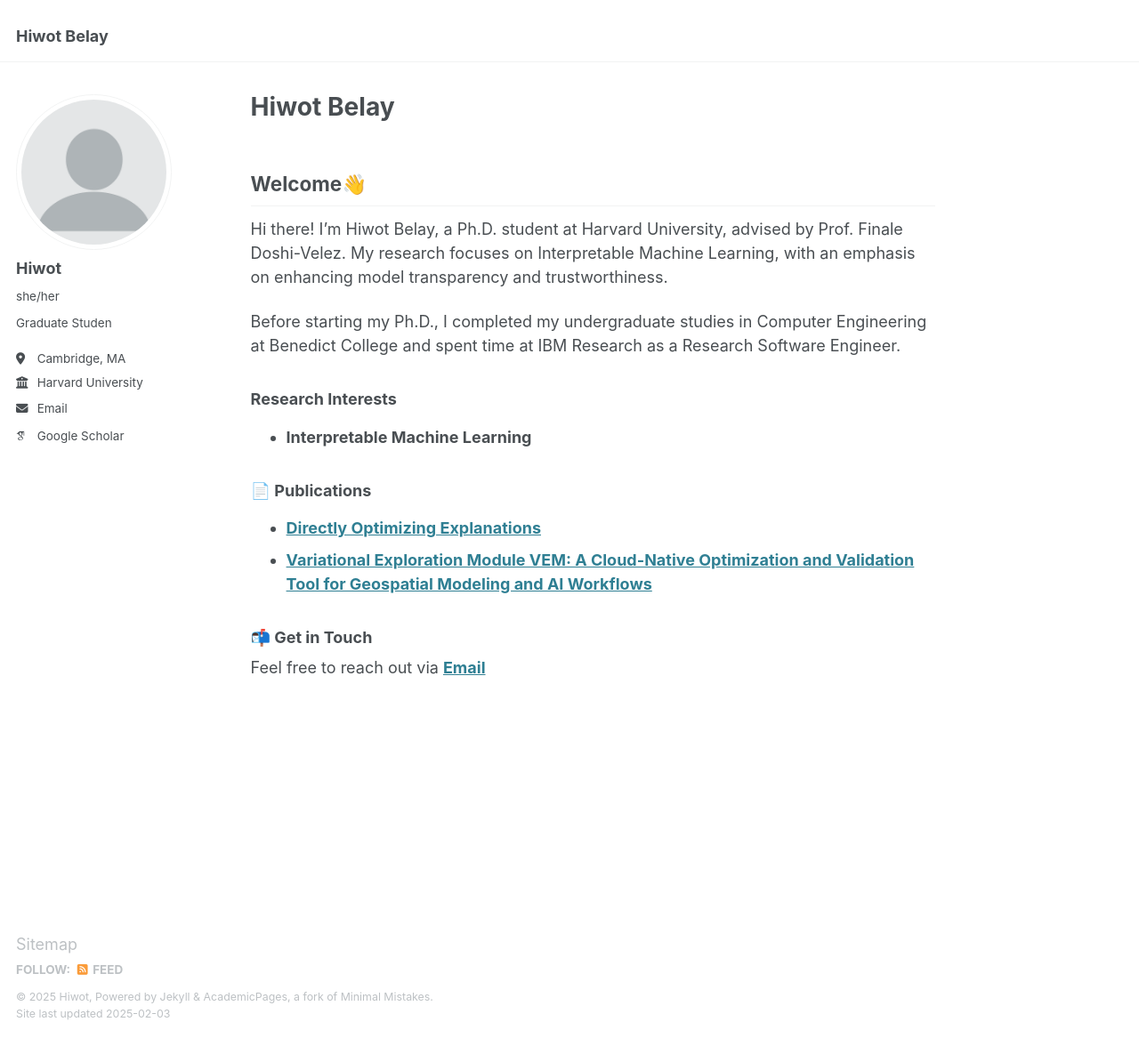
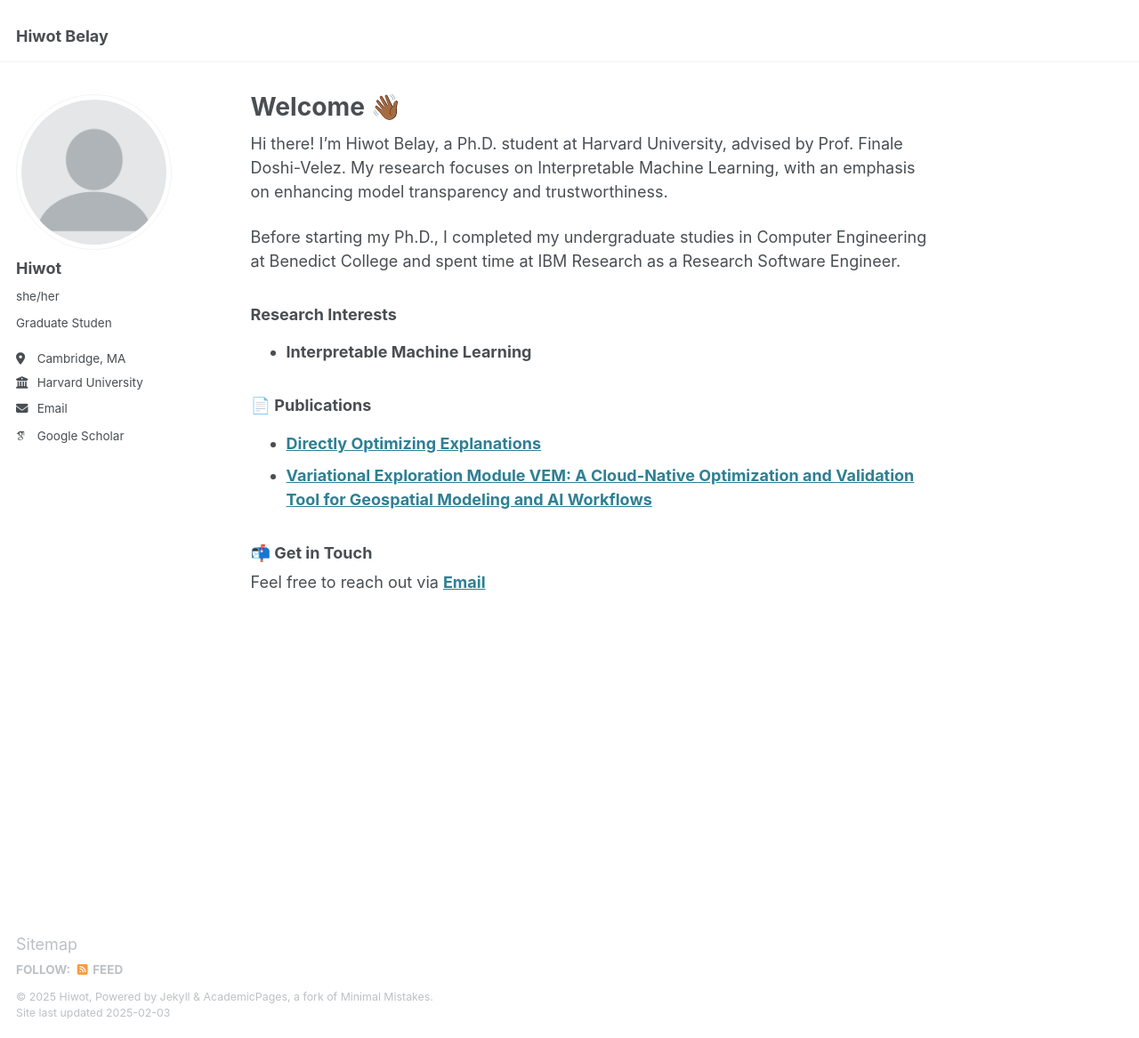
Before and after one commit to Hiwot985/Hiwot_personal_website, a Jekyll site: the page built from _pages/about.md, in a window 1280 px wide and 1167 px high. Shown: the whole window at 89% size. Built offline with Jekyll 4.4.1, drawn with Linux system fonts in a browser that asks for light colours; some web fonts are replaced.

Commit message:
added to file

```diff
--- a/_pages/about.md
+++ b/_pages/about.md
@@ -1,13 +1,11 @@
 ---
 permalink: /
-title: "Hiwot Belay"
+title: "Welcome 👋🏾"
 author_profile: true
 redirect_from:
   - /about/
-  - /about.html
+  # - /about.html
 ---
-
-## Welcome👋
 
 Hi there! I’m Hiwot Belay, a Ph.D. student at Harvard University, advised by Prof. Finale Doshi-Velez. My research focuses on Interpretable Machine Learning, with an emphasis on enhancing model transparency and trustworthiness.
 
```
